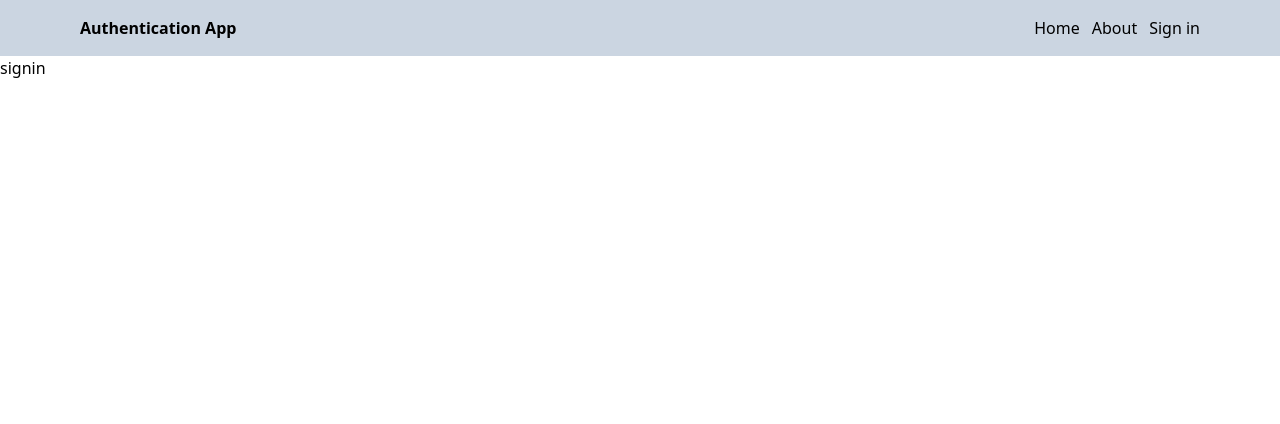
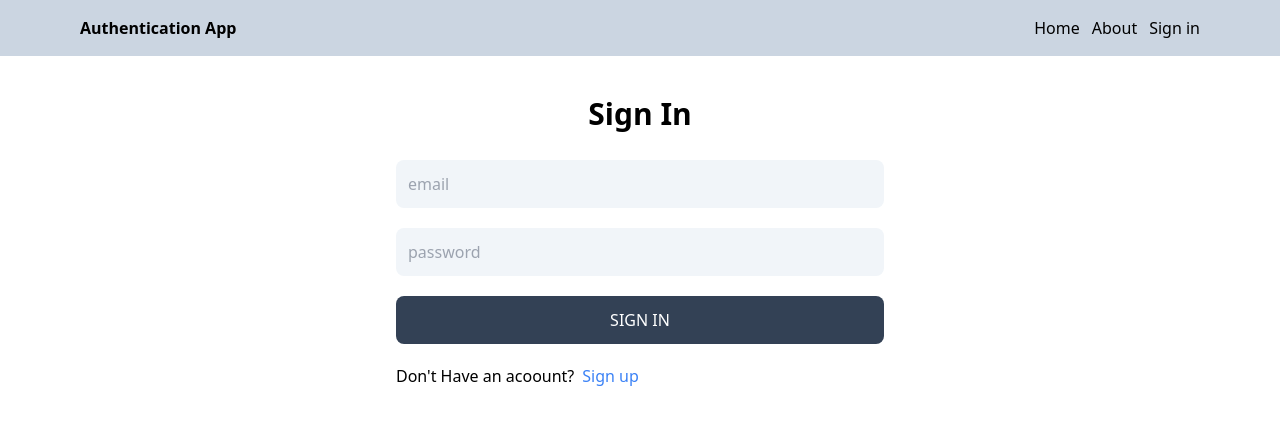
Before and after one commit to ankurmeena/Authentication_mern_project, a React (Create React App) app in the folder client/: page /sign-in in a window 1280 px wide. Shown: the top 424 px of the page. Built offline with nearby package versions, Linux system fonts and the light colour scheme; the HTML template or start-up script is replaced by a standard one.

Commit message:
create global storage react-redux

```diff
--- a/client/package.json
+++ b/client/package.json
@@ -2,14 +2,15 @@
   "name": "checkingconnectivity",
   "version": "0.1.0",
   "private": true,
-
   "dependencies": {
+    "@reduxjs/toolkit": "^2.2.3",
     "@testing-library/jest-dom": "^5.17.0",
     "@testing-library/react": "^13.4.0",
     "@testing-library/user-event": "^13.5.0",
     "axios": "^1.6.8",
     "react": "^18.2.0",
     "react-dom": "^18.2.0",
+    "react-redux": "^9.1.0",
     "react-router-dom": "^6.22.3",
     "react-scripts": "5.0.1",
     "tailwindcss": "^3.4.1",
--- /dev/null
+++ b/client/src/Redux/Store.js
@@ -0,0 +1,9 @@
+import { configureStore } from "@reduxjs/toolkit";
+import useReducer from "./User/UserSlice";
+export const store = configureStore({
+  reducer: { user: useReducer },
+  middleware: (getDefaultMiddleware) =>
+    getDefaultMiddleware({
+      serializableCheck: false,
+    }),
+});
--- /dev/null
+++ b/client/src/Redux/User/UserSlice.js
@@ -0,0 +1,28 @@
+import { createSlice } from "@reduxjs/toolkit";
+
+const initialState = {
+  currentUser: null,
+  loading: false,
+  error: false,
+};
+const userSlice = createSlice({
+  name: "user",
+  initialState,
+  reducers: {
+    signInStart: (state,action) => {
+      state.loading = true;
+    },
+    signInSuccess: (state, action) => {
+      state.currentUser = action.payload;
+      state.loading = false;
+      state.error = false;
+    },
+    signInFalse: (state, action) => {
+      state.loading = false;
+      state.error = action.payload;
+    },
+  },
+});
+
+export const {signInStart,signInSuccess,signInFalse}=userSlice.actions;
+export default userSlice.reducer;
--- a/client/src/pages/SignUp.js
+++ b/client/src/pages/SignUp.js
@@ -1,12 +1,12 @@
 import React, { useState } from "react";
 import axios from "axios";
-import { Link } from "react-router-dom";
+import { Link, useNavigate } from "react-router-dom";
 
 const SignUp = () => {
   const [formData, setFormData] = useState({});
   const [loading,setLaoding] = useState(false);
   const [error,setError]=useState(false);
-
+  const navigate=useNavigate();
   const handleDataChanges = (e) => {
     setFormData({ ...formData, [e.target.id]: e.target.value });
     // console.log(formData);
@@ -31,6 +31,7 @@ const SignUp = () => {
       handlereset();
       setLaoding(false);
       setError(false);
+      navigate('/sign-in');
     } catch (error) {
       console.log(error);
       setLaoding(false);
@@ -39,7 +40,7 @@ const SignUp = () => {
   };
   return (
     <div className="p-3 max-w-lg mx-auto">
-      <h1 className="text-3xl text-center font-semibold my-7">Sign-up</h1>
+      <h1 className="text-3xl text-center font-semibold my-7">Sign Up</h1>
       <form onSubmit={handleFormData} className="flex flex-col gap-5">
         <input
           value={formData.username}
--- a/client/src/pages/Signin.js
+++ b/client/src/pages/Signin.js
@@ -1,11 +1,83 @@
-import React from 'react'
+import React, { useState } from "react";
+import axios from "axios";
+import { Link, useNavigate } from "react-router-dom";
+import { useDispatch, useSelector } from "react-redux";
+import { signInStart,signInSuccess,signInFalse } from "../Redux/User/UserSlice";
+const SignIn = () => {
+  const [formData, setFormData] = useState({});
+ const {loading, error}=useSelector((state)=>state.user);
+  const navigate = useNavigate();
+  const dispatch = useDispatch();
+  const handleDataChanges = (e) => {
+    setFormData({ ...formData, [e.target.id]: e.target.value });
+    // console.log(formData);
+  };
+  const handlereset = () => {
+    setFormData({
+      email: "",
+      password: "",
+    });
+  };
+  const handleFormData = async (e) => {
+    e.preventDefault();
+    dispatch(signInStart());
+    try {
+      const res = await axios.post(
+        "http://localhost:3000/api/auth/signin",
+        formData
+      );
+      const data = await res.data;
+      console.log(data);
+      handlereset();
+      dispatch(signInSuccess(data));
+      navigate('/');
+    } catch (error) {
+      console.log(error);
+      dispatch(signInFalse(error.response.data.message));
+    }
+  };
+  return (
+    <div className="p-3 max-w-lg mx-auto">
+      <h1 className="text-3xl text-center font-semibold my-7">Sign In</h1>
+      <form onSubmit={handleFormData} className="flex flex-col gap-5">
+        <input
+          value={formData.email}
+          type="email"
+          placeholder="email"
+          id="email"
+          className="bg-slate-100 p-3 rounded-lg"
+          onChange={handleDataChanges}
+          required
+        />
+        <input
+          value={formData.password}
+          type="password"
+          placeholder="password"
+          id="password"
+          className="bg-slate-100 p-3 rounded-lg"
+          onChange={handleDataChanges}
+          required
+        />
+        <button
+          className="bg-slate-700 text-white p-3 rounded-lg uppercase hover:opacity-90 disabled:opacity-80"
+          disabled={loading}
+          type="submit"
+        >
+          {loading ? "loading..."  : "Sign In"}
+        </button>
+        {/* <button className="bg-red-600 text-white p-3 rounded-lg uppercase hover:opacity-90 ">
+          CONTINUE WITH GOOGLE
+        </button> */}
+      </form>
+      <div className="flex gap-2 mt-5">
+        <p>Don't Have an acoount?</p>
+        <Link to="/sign-up">
+          <span className="text-blue-500"> Sign up</span>
+        </Link>
+      </div>
+      <p className="text-red-500 text-xl mt-5">{error == null ? "Something Went Wrong" : ""}</p>
+    </div>
+  );
+};
 
-const SignIn = () => {
-  return (
-    <div>
-      signin
-    </div>
-  )
-}
-
-export default SignIn
+export default SignIn;
```
Also changed, not shown: client/src/App.js (+7 -3 lines), 2 other files (tests, documents, lock files or other folders).
